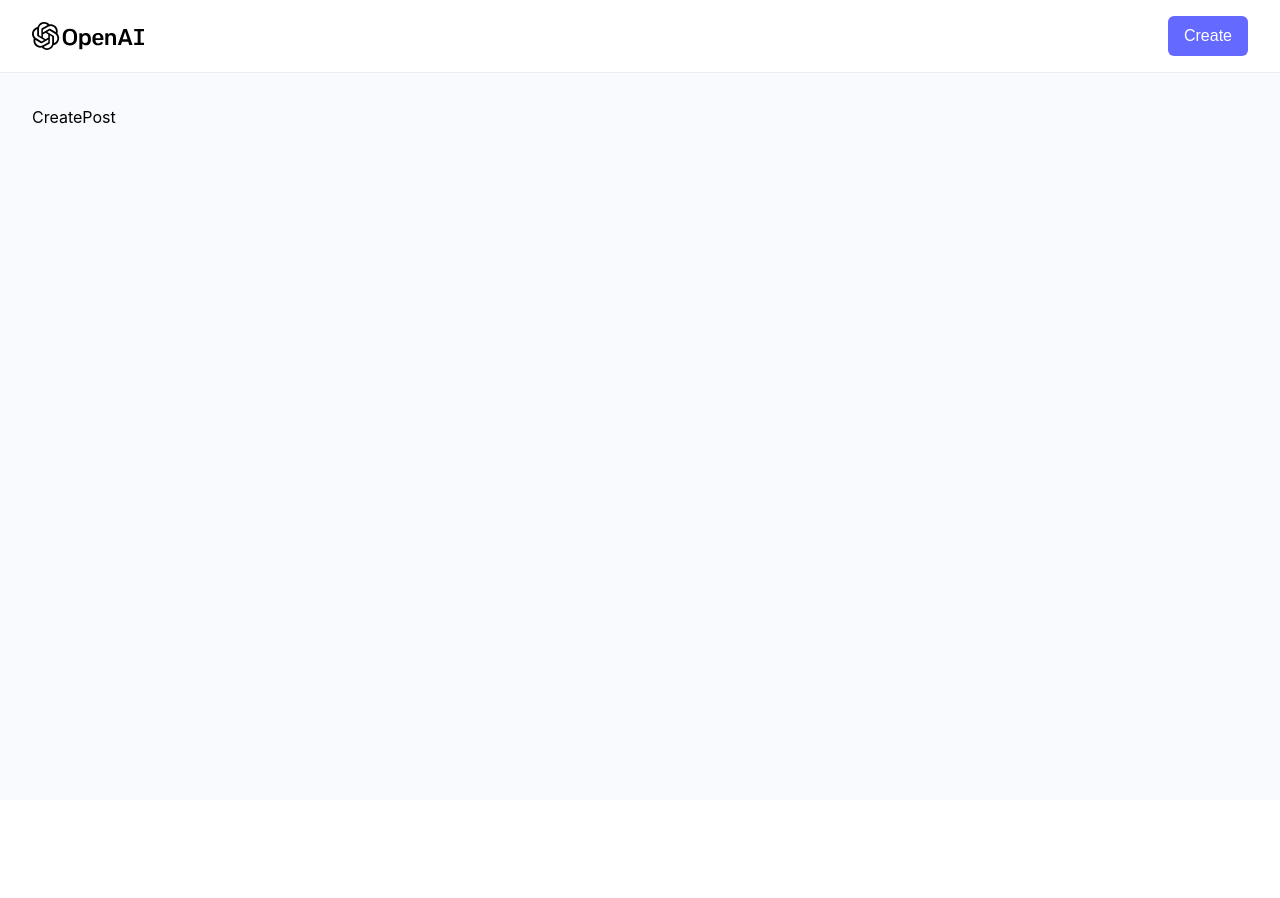
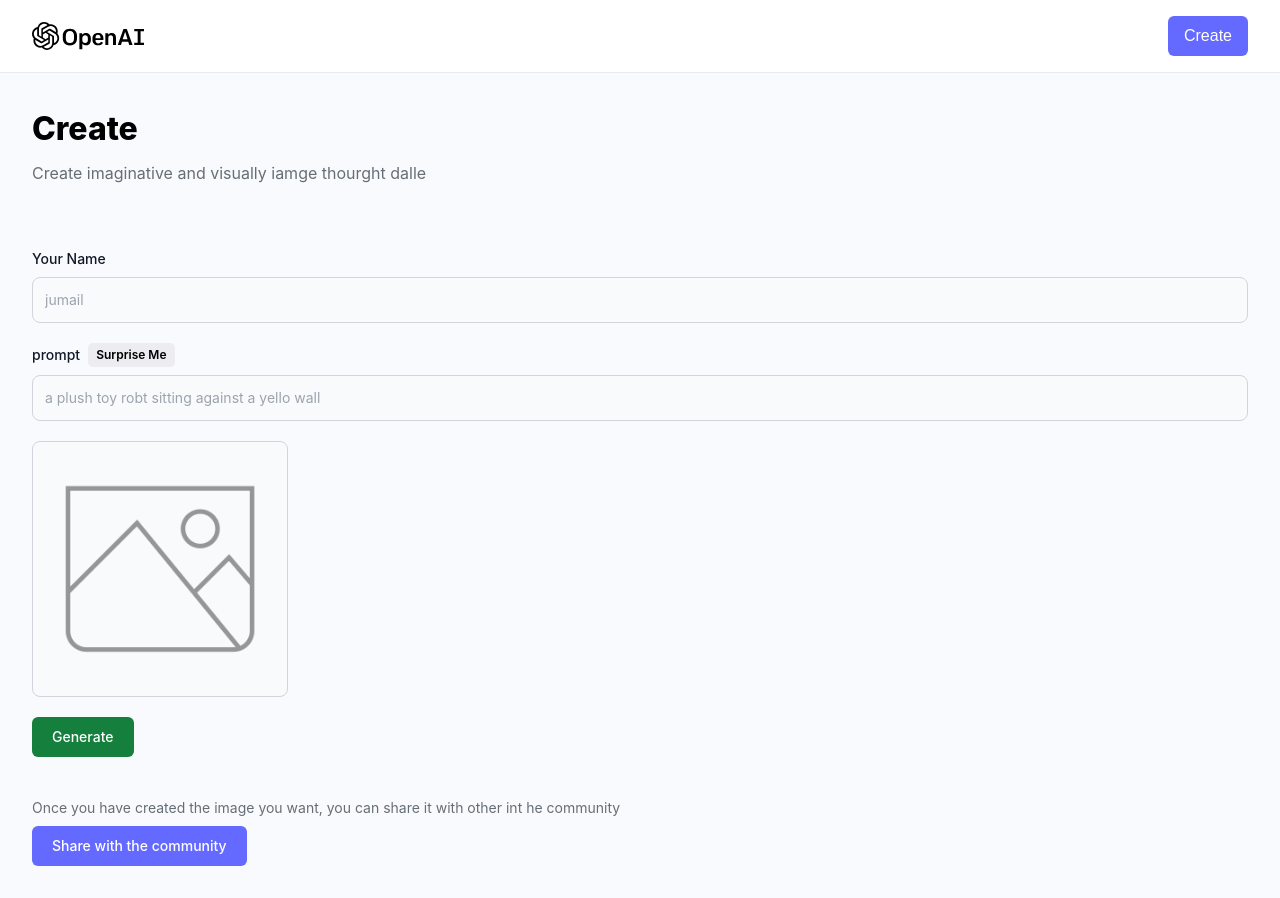
Before and after one commit to jumailj/DALL-E--clone, a React (Vite) app in the folder client/: page /create-post in a window 1280 px wide. Before the commit the page ends 800 px from the top, so only its background shows below. Built offline with nearby package versions, Linux system fonts and the light colour scheme; a web font is replaced by a local one.

Commit message:
create post ui completed

```diff
--- a/client/src/components/FormField.jsx
+++ b/client/src/components/FormField.jsx
@@ -1,8 +1,39 @@
 import React from 'react';
 
-const FormField = () =>{
+const FormField = ({LabelName, type, name, placeholder, value, handlechange, isSurpriseMe, handelSurpriseMe}) =>{
     return(
-        <div>FormField</div>
+        <div>
+            <div className="flex items-center gap-2 mb-2">
+                    <label
+                        htmlFor={name}
+                        className="block text-sm font-medium text-gray-900"
+                    >
+                        {LabelName}
+                    </label>
+
+                    {isSurpriseMe && (
+                        <button
+                        type="button"
+                        onClick={handelSurpriseMe}
+                        className="font-semibold text-xs bg-[#ECECF1] py-1 px-2 rounded-[5px] text-black"
+                        >
+                          Surprise Me
+                        </button>
+                    )}
+            </div>
+            <input
+                type={type}
+                id={name}
+                name={name}
+                placeholder={placeholder}
+                value={value}
+                onChange={handlechange}
+                required
+                className="bg-gray-50 border border-gray-300 text-gray-900 text-sm rounded-lg focus:righ-[#6469ff] focus:border-[#4649ff] outline-none block w-full p-3"
+
+            />
+
+        </div>
     )
 }
 
--- a/client/src/pages/CreatePost.jsx
+++ b/client/src/pages/CreatePost.jsx
@@ -1,8 +1,113 @@
-import React from 'react';
+import React,{useState}  from 'react';
+import {useNavigate} from 'react-router-dom'
+
+import {preview} from '../assets'
+import {getRandomPrompt } from '../utils';
+import {FormField, Loader } from '../components';
 
 const CreatePost=()=>{
+
+    const navigate = useNavigate();
+    const [form, setForm] = useState({name:'', prompt:'', photo:'',});
+
+    const [generatingImg, setGeneratingImg] = useState(false);
+    const [loading,setLoading] = useState(false);
+
+
+
+    const generatingImage= () =>{
+
+    }
+
+    const handleSubmit= ()=>{
+    }
+
+    const handleChange= ()=>{
+
+    }
+
+    const handleSurpriseMe= ()=>{
+
+    }
+
+
     return (
-        <div>CreatePost</div>
+       <section className="max-w-7x1 mx-auto">
+            <div>
+                <h1 className="font-extrabold text-[#22328] text-[32px]">Create</h1>
+                <p className=" mt-2 text-[#666e75] text=[12px] max-w[500px]">Create imaginative and visually iamge thourght dalle</p>
+            </div>
+
+            <form className="mt-16 max-w-3x1" onSubmit={handleSubmit}>
+                <div className="flex flex-col gap-5">
+                    <FormField
+                        LabelName="Your Name"
+                        type="text"
+                        name="name"
+                        placeholder="jumail"
+                        value={form.name}
+                        handleChange={handleChange}
+                    />
+
+                    <FormField
+                        LabelName="prompt"
+                        type="text"
+                        name="prompt"
+                        placeholder="a plush toy robt sitting against a yello wall"
+                        value={form.prompt}
+                        handleChange={handleChange}
+                        isSurpriseMe
+                        handleSurpriseMe={handleSurpriseMe}
+                    />
+
+                    <div className="relative bg-gray-50 border border-gray-300 text-gray-900 text-sm rounded-lg focus:ring-blue-500 focus:border-blue-500 w-64 p-3 h-64 flex justify-center items-center">
+                        {form.photo?(
+                            <img
+                                src={form.photo}
+                                alt={form.prompt}
+                                className= "w-full h-full object-contain"
+                            />
+                        ):(
+                            <img
+                                src={preview}
+                                alt="preview"
+                                className="2-9/12 h-9/12 object-contain opacity-40"
+                            />
+
+                        )}
+
+                        {generatingImg &&(
+                            <div className="absolute inset-0 z-0 flex justify-center items-center bg-[rgba(0,0,0,0.5)] rounded-lg">
+                                <Loader/>
+                            </div>
+                        )}
+
+                    </div>
+                </div>
+
+                <div className="mt-5 flex gap-5">
+                    <button
+                        type="button"
+                        onClick={generatingImage}
+                        className=" text-white bg-green-700 font-medium rounded-md text-sm w-full sm:w-auto px-5 py-2.5 text-center"
+                    >
+                        {generatingImg? 'Generating...' : 'Generate'}
+                    </button>
+                </div>
+
+                <div className="mt-10">
+                    <p className="mt-2 text-[#666e75] text-[14px]">Once you have created the image you want, you can share it with other int he community</p>
+
+                    <button
+                        type="submit"
+                        className="mt-2 text-white bg-[#6469ff] font-medium rounded-md text-sm w-full sm:w-auto px-5 py-2.5 text-center"
+                    >
+                        {loading? 'Sharing...' : 'Share with the community'}
+                    </button>
+                </div>
+
+            </form>
+       </section>
     )
 }
 
```
